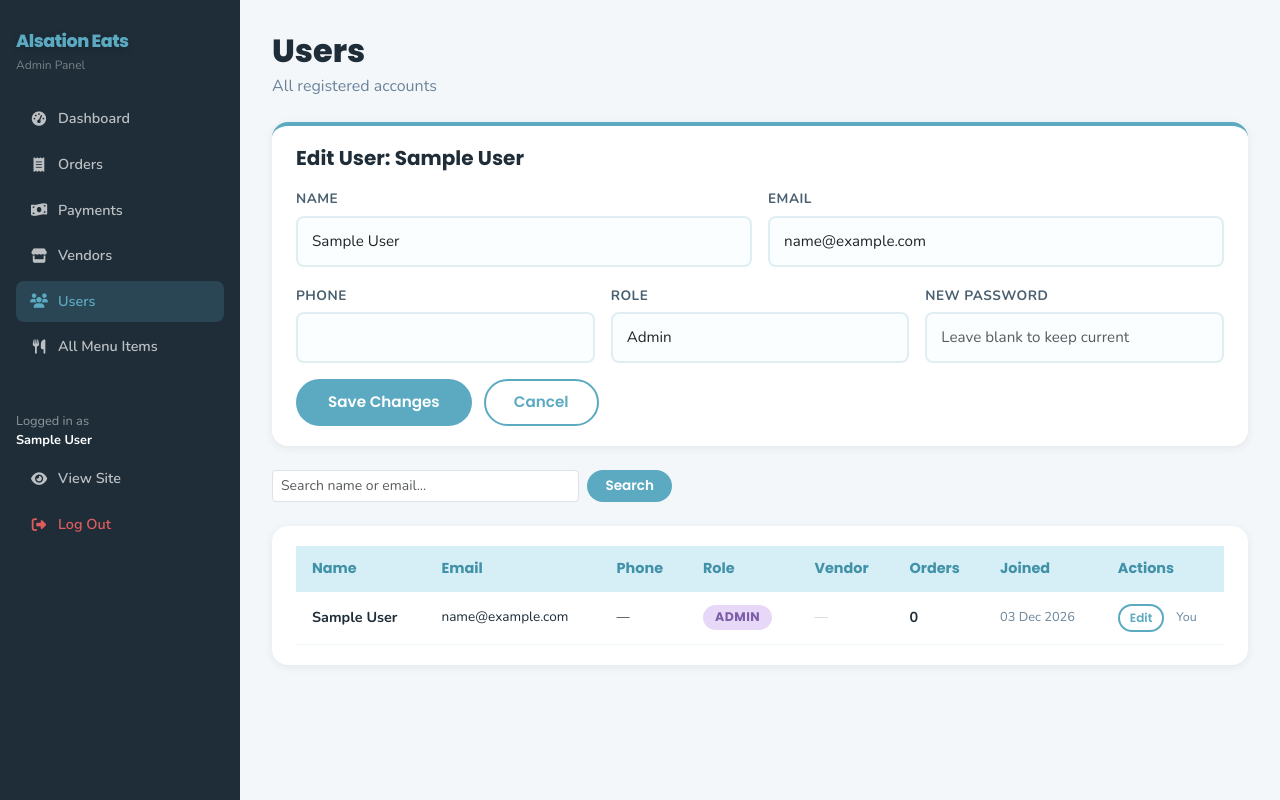
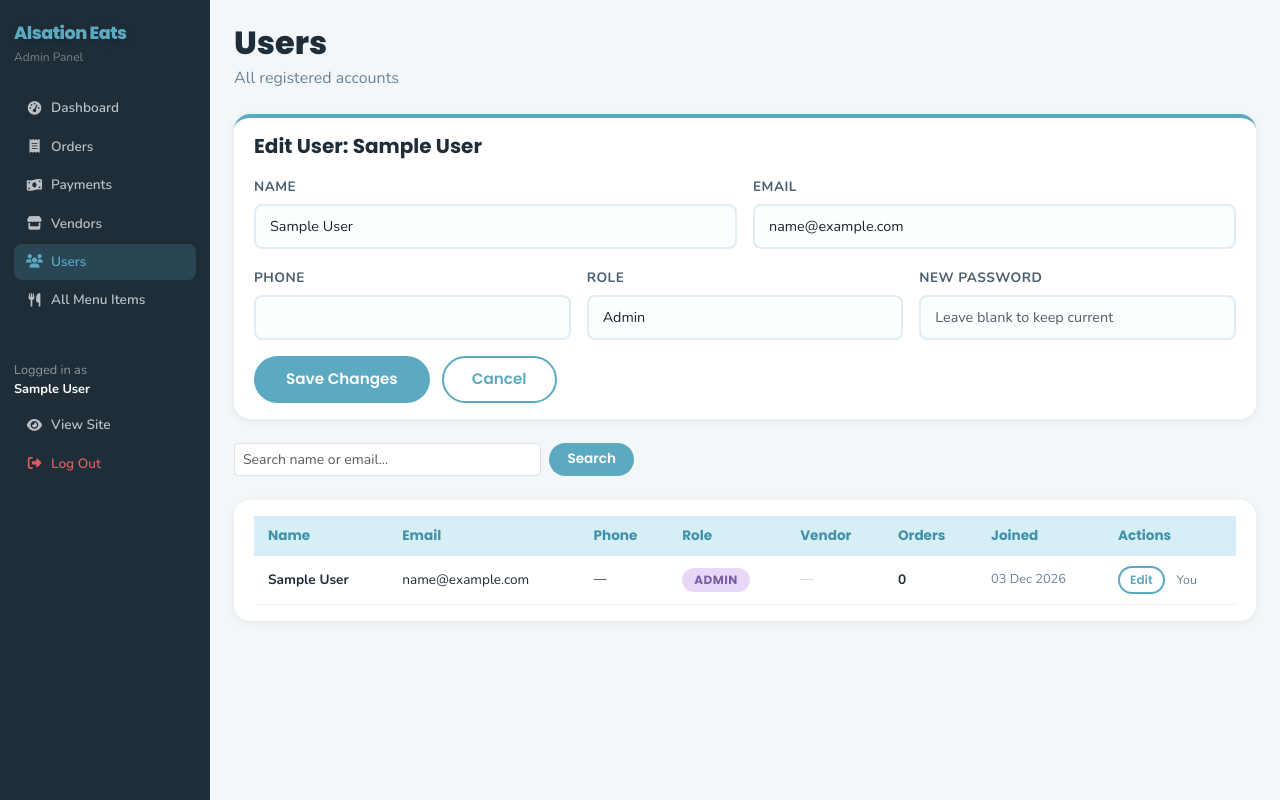
Before and after one commit to 1AnonyK/alsationeats, a PHP site: page /admin/users.php?edit=1 in a window 1280 px wide. Run offline with PHP 8.4, Linux system fonts and the light colour scheme; the visitor is signed in with stand-in values (Sample User, id 1); data that the repository does not hold is empty.

Commit message:
Compact UI adjustments in CSS styles
Reduced padding and font sizes across various components for a more compact layout.

```diff
--- a/assets/css/style.css
+++ b/assets/css/style.css
@@ -471,9 +471,9 @@ a:hover { color: var(--teal-dark); }
 .ae-form .form-select {
   border: 2px solid #E0EEF3;
   border-radius: var(--radius-sm);
-  padding: 12px 14px;
+  padding: 10px 14px; /* Reduced */
   font-family: 'Nunito', sans-serif;
-  font-size: .95rem;
+  font-size: .9rem;
   background: #FAFEFF;
   transition: var(--transition);
 }
@@ -542,7 +542,7 @@ a:hover { color: var(--teal-dark); }
   display: inline-block;
   padding: 3px 12px;
   border-radius: var(--radius-pill);
-  font-size: .78rem;
+  font-size: .75rem; /* Reduced */
   font-weight: 700;
   font-family: 'Poppins', sans-serif;
   text-transform: uppercase;
@@ -636,80 +636,95 @@ a:hover { color: var(--teal-dark); }
   justify-content: space-between;
   padding: 6px 0;
   border-bottom: 1px solid rgba(91,170,194,.2);
-  font-size: .9rem;
+  font-size: .88rem;
 }
 
 .bank-row:last-child { border-bottom: none; }
 .bank-row strong { color: var(--text-dark); }
 .bank-amount {
-  font-size: 1.4rem;
+  font-size: 1.3rem;
   font-weight: 800;
   color: var(--teal-dark);
   font-family: 'Poppins', sans-serif;
   margin-top: 12px;
 }
 
-/* ── Admin ─────────────────────────────────────────────────── */
+/* ── Admin (Desktop Tweaks for More Compact View) ──────────── */
 .admin-wrapper {
   display: flex;
   min-height: 100vh;
 }
 
 .admin-sidebar {
-  width: 240px;
+  width: 210px;               /* Reduced from 240px to give content more room */
   background: var(--text-dark);
   min-height: 100vh;
-  padding: 28px 16px;
+  padding: 20px 14px;         /* Shrunk inner padding padding */
   position: fixed;
   top: 0;
   left: 0;
 }
 
-.admin-sidebar .logo-text { color: var(--teal); font-size: 1.2rem; }
+.admin-sidebar .logo-text {
+  color: var(--teal);
+  font-size: 1.1rem;          /* Shrunk logo text slightly */
+}
 
 .admin-nav-link {
   display: flex;
   align-items: center;
-  gap: 10px;
-  padding: 10px 14px;
+  gap: 8px;                   /* Tighter icon spacing */
+  padding: 8px 12px;          /* Thinner padding */
   border-radius: var(--radius-sm);
   color: rgba(255,255,255,.7);
   font-weight: 600;
-  font-size: .9rem;
+  font-size: .85rem;          /* Smaller text size */
   transition: var(--transition);
   text-decoration: none;
-  margin-bottom: 4px;
+  margin-bottom: 2px;         /* Tighter gaps between links */
 }
 
 .admin-nav-link:hover,
-.admin-nav-link.active { background: rgba(91,170,194,.2); color: var(--teal); }
+.admin-nav-link.active {
+  background: rgba(91,170,194,.2);
+  color: var(--teal);
+}
 
-.admin-content { margin-left: 240px; padding: 32px; flex: 1; background: #F4F7FA; min-height: 100vh; }
+.admin-content {
+  margin-left: 210px;         /* Aligning with the new 210px sidebar */
+  padding: 24px;              /* Shrunk wrapper padding from 32px to 24px */
+  flex: 1;
+  background: #F4F7FA;
+  min-height: 100vh;
+}
 
 .stat-card {
   background: #fff;
   border-radius: var(--radius-md);
-  padding: 20px 24px;
+  padding: 16px 20px;         /* Shrunk inner card boundaries */
   box-shadow: var(--shadow-sm);
   border-top: 4px solid var(--teal);
 }
 
 .stat-card .stat-num {
-  font-size: 2rem;
+  font-size: 1.7rem;          /* Scaled down metric size from 2rem to 1.7rem */
   font-weight: 800;
   font-family: 'Poppins', sans-serif;
   color: var(--teal-dark);
 }
 
-.stat-card .stat-label { color: var(--text-mid); font-size: .85rem; }
+.stat-card .stat-label {
+  color: var(--text-mid);
+  font-size: .8rem;
+}
 
 /* ── Alerts ────────────────────────────────────────────────── */
 .ae-alert {
   border-radius: var(--radius-sm);
-  padding: 12px 16px;
+  padding: 10px 14px;
   margin-bottom: 20px;
   font-weight: 600;
-  font-size: .9rem;
+  font-size: .85rem;
 }
 
 .ae-alert-success { background: #D4EDDA; color: #155724; }
@@ -739,11 +754,11 @@ a:hover { color: var(--teal-dark); }
 .seller-tab:hover,
 .seller-tab.active { background: var(--teal); color: #fff; text-decoration: none; }
 
-/* ── Table ─────────────────────────────────────────────────── */
+/* ── Table (Made more compact universally) ─────────────────── */
 .ae-table {
   width: 100%;
   border-collapse: collapse;
-  font-size: .9rem;
+  font-size: .85rem;          /* Shrunk base table font */
 }
 
 .ae-table th {
@@ -751,12 +766,12 @@ a:hover { color: var(--teal-dark); }
   color: var(--teal-dark);
   font-family: 'Poppins', sans-serif;
   font-weight: 700;
-  padding: 12px 16px;
+  padding: 10px 14px;         /* Tighter cell heights */
   text-align: left;
 }
 
 .ae-table td {
-  padding: 12px 16px;
+  padding: 10px 14px;         /* Tighter cell heights */
   border-bottom: 1px solid #EEF5F8;
   vertical-align: middle;
 }
```
Also changed, not shown: other parts of assets/css/style.css (+18 -18 lines).
